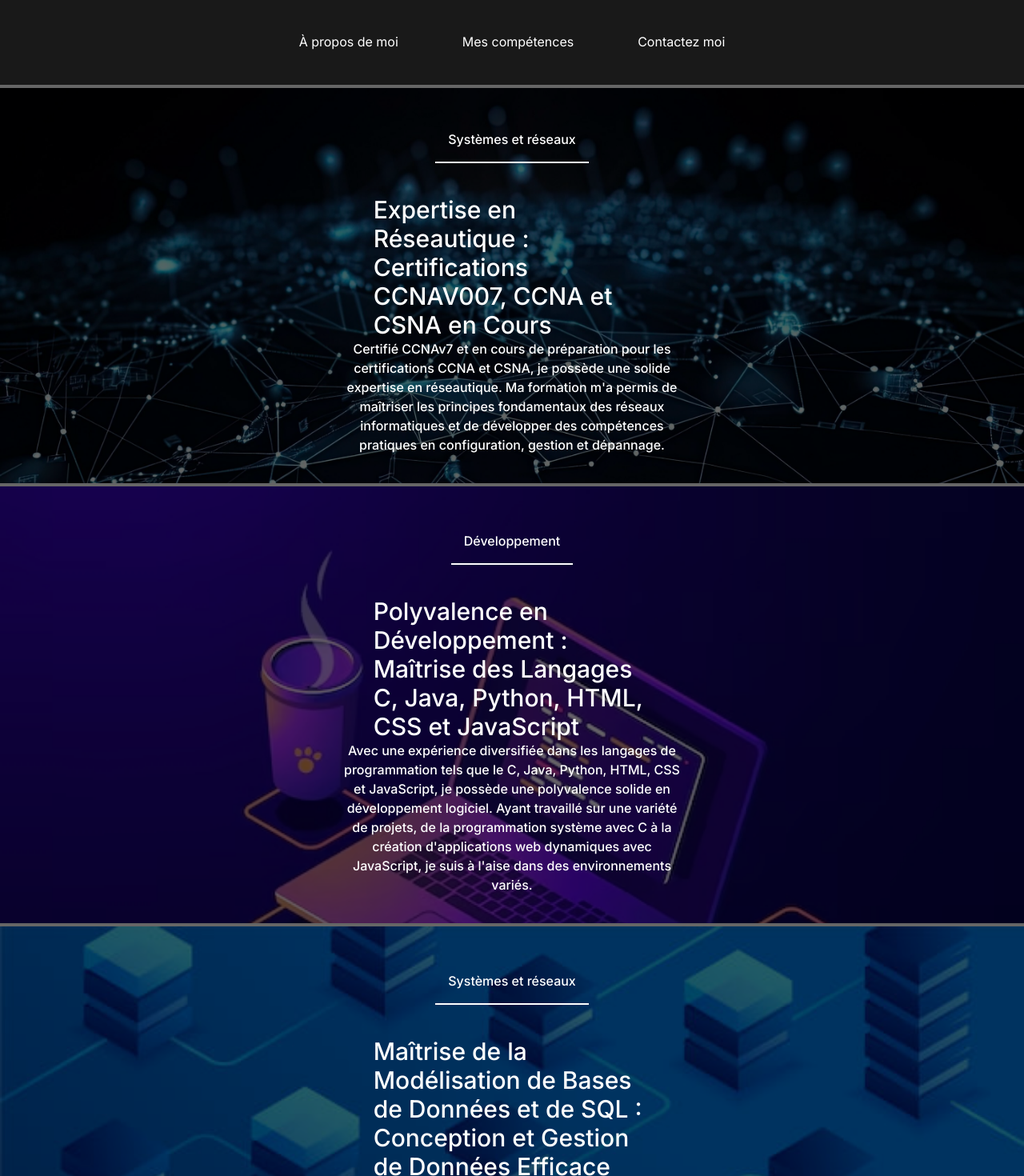
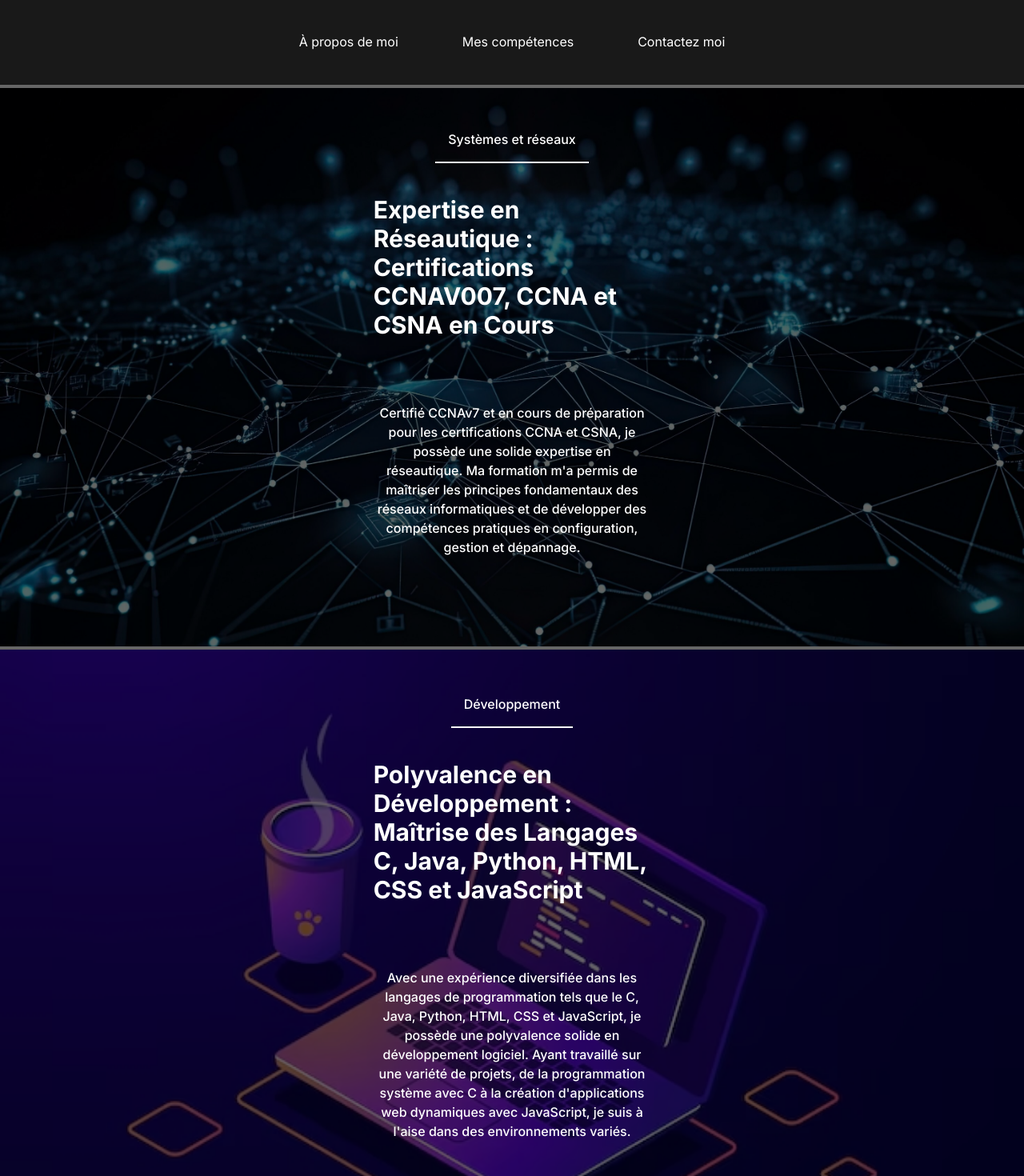
Before and after one commit to Aurelienschmi/Aurelien-portefolio, a Next.js app: page /mySkills in a window 1280 px wide. Shown: the top 1470 px of the page at 80% size. Built offline with nearby package versions, Linux system fonts and the light colour scheme.

Commit message:
reponsive mySKills

```diff
--- a/app/mySkills/page.tsx
+++ b/app/mySkills/page.tsx
@@ -12,31 +12,35 @@ export default function Home() {
       <div className="bg-black bg-opacity-90 text-white ">
         <Header />
       </div>
-      <main className="sm:flex-col justify-center font-medium text-white h-auto">
-        <div className="relative bg-black sm:h-4/6">
+      <main className="sm:flex-col justify-center font-medium text-white ">
+        <div className="relative bg-black">
           <div
-            className="absolute inset-0 bg-fixed bg-no-repeat bg-cover border-b-4 border-t-4 border-white "
+            className="absolute inset-0 bg-fixed bg-no-repeat bg-cover border-b-4 border-t-4 border-white"
             style={{
               backgroundImage: "url(/images/background_network.jpg)",
               opacity: 0.4,
             }}
           />
-          <div className="relative flex flex-col items-center py-10 text-white">
+          <div className="relative flex flex-col items-center py-10 text-white ">
             <h2 className="p-4 border-b-2 border-white">Systèmes et réseaux</h2>
-            <h3 className="p-10 pb-0 text-3xl sm:w-1/3 w-auto">
-              Expertise en Réseautique : Certifications CCNAV007, CCNA et CSNA
-              en Cours
-            </h3>
-            <p className="text-center break-auto sm:w-1/3 w-auto">
-              Certifié CCNAv7 et en cours de préparation pour les certifications
-              CCNA et CSNA, je possède une solide expertise en réseautique. Ma
-              formation m&apos;a permis de maîtriser les principes fondamentaux
-              des réseaux informatiques et de développer des compétences
-              pratiques en configuration, gestion et dépannage.
-            </p>
+            <div className="relative flex flex-col items-center">
+              <h3 className="sm:p-10 p-2 pb-0 font-bold sm:text-3xl text-xl lg:w-1/3 w-auto">
+                Expertise en Réseautique : Certifications CCNAV007, CCNA et CSNA
+                en Cours
+              </h3>
+
+              <p className="text-center break-auto lg:w-1/3 w-auto sm:p-10 p-2 mb-9">
+                Certifié CCNAv7 et en cours de préparation pour les
+                certifications CCNA et CSNA, je possède une solide expertise en
+                réseautique. Ma formation m&apos;a permis de maîtriser les
+                principes fondamentaux des réseaux informatiques et de
+                développer des compétences pratiques en configuration, gestion
+                et dépannage.
+              </p>
+            </div>
           </div>
         </div>
-        <div className="relative bg-black h-4/6">
+        <div className="relative bg-black ">
           <div
             className="absolute inset-0 bg-fixed bg-no-repeat bg-cover border-b-4 border-white"
             style={{
@@ -44,13 +48,13 @@ export default function Home() {
               opacity: 0.4,
             }}
           />
-          <div className="relative flex flex-col items-center py-10 text-white">
+          <div className="relative flex flex-col items-center py-10 text-white ">
             <h2 className="p-4 border-b-2 border-white">Développement</h2>
-            <h3 className="p-10 pb-0 text-3xl sm:w-1/3 w-auto">
+            <h3 className="sm:p-10 p-2 pb-0 font-bold sm:text-3xl text-xl lg:w-1/3 w-auto">
               Polyvalence en Développement : Maîtrise des Langages C, Java,
               Python, HTML, CSS et JavaScript
             </h3>
-            <p className="text-center break-auto sm:w-1/3 w-auto">
+            <p className="text-center break-auto lg:w-1/3 w-auto sm:p-10 p-2 mb-9">
               Avec une expérience diversifiée dans les langages de programmation
               tels que le C, Java, Python, HTML, CSS et JavaScript, je possède
               une polyvalence solide en développement logiciel. Ayant travaillé
@@ -69,13 +73,13 @@ export default function Home() {
               opacity: 0.4,
             }}
           />
-          <div className="relative flex flex-col items-center py-10 text-white">
+          <div className="relative flex flex-col items-center py-10 text-white ">
             <h2 className="p-4 border-b-2 border-white">Systèmes et réseaux</h2>
-            <h3 className="p-10 pb-0 text-3xl sm:w-1/3 w-auto">
+            <h3 className="sm:p-10 p-2 pb-0 font-bold sm:text-3xl text-xl lg:w-1/3 w-auto">
               Maîtrise de la Modélisation de Bases de Données et de SQL :
               Conception et Gestion de Données Efficace
             </h3>
-            <p className="text-center break-autos p-10 sm:w-1/3 w-auto">
+            <p className="text-center break-auto lg:w-1/3 w-auto sm:p-10 p-2 mb-9">
               Je suis compétent dans la création, la gestion et
               l&apos;utilisation de bases de données, ainsi que dans
               l&apos;écriture de requêtes SQL. Ma capacité à concevoir des
```
